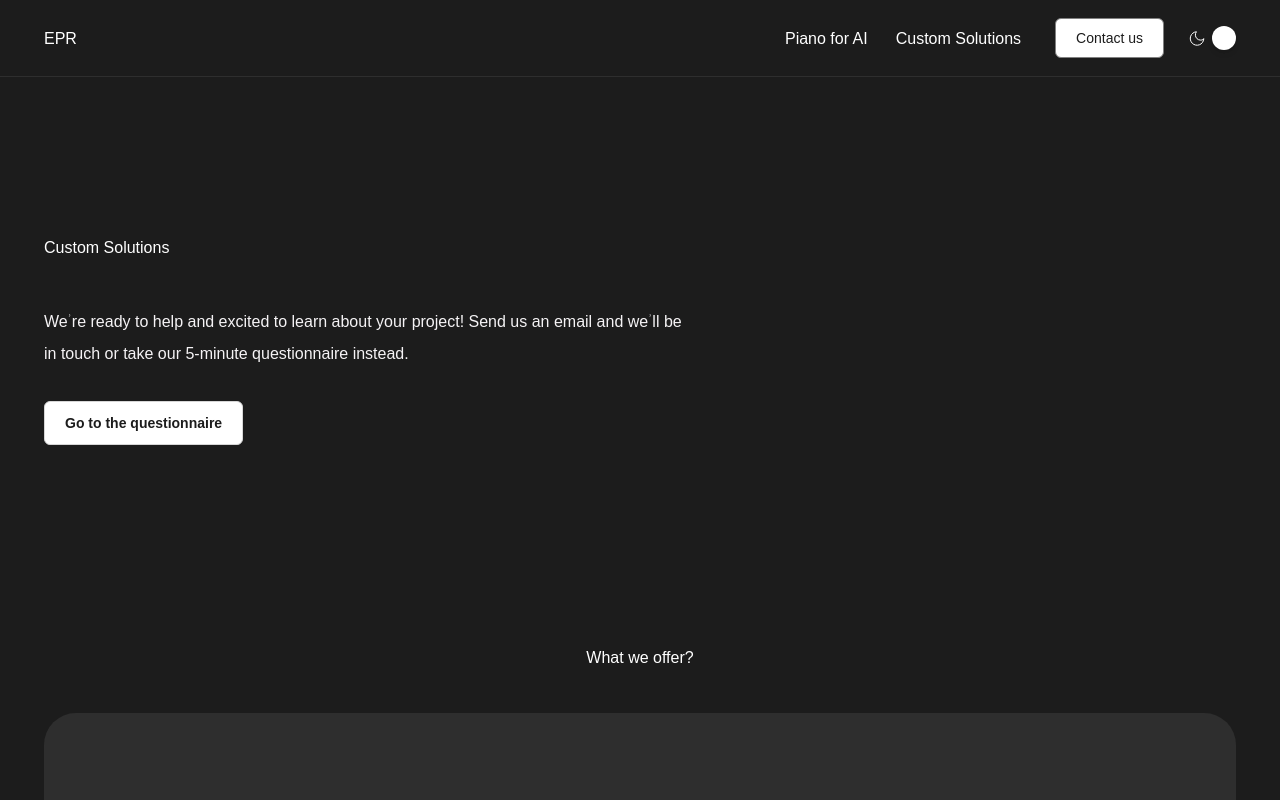
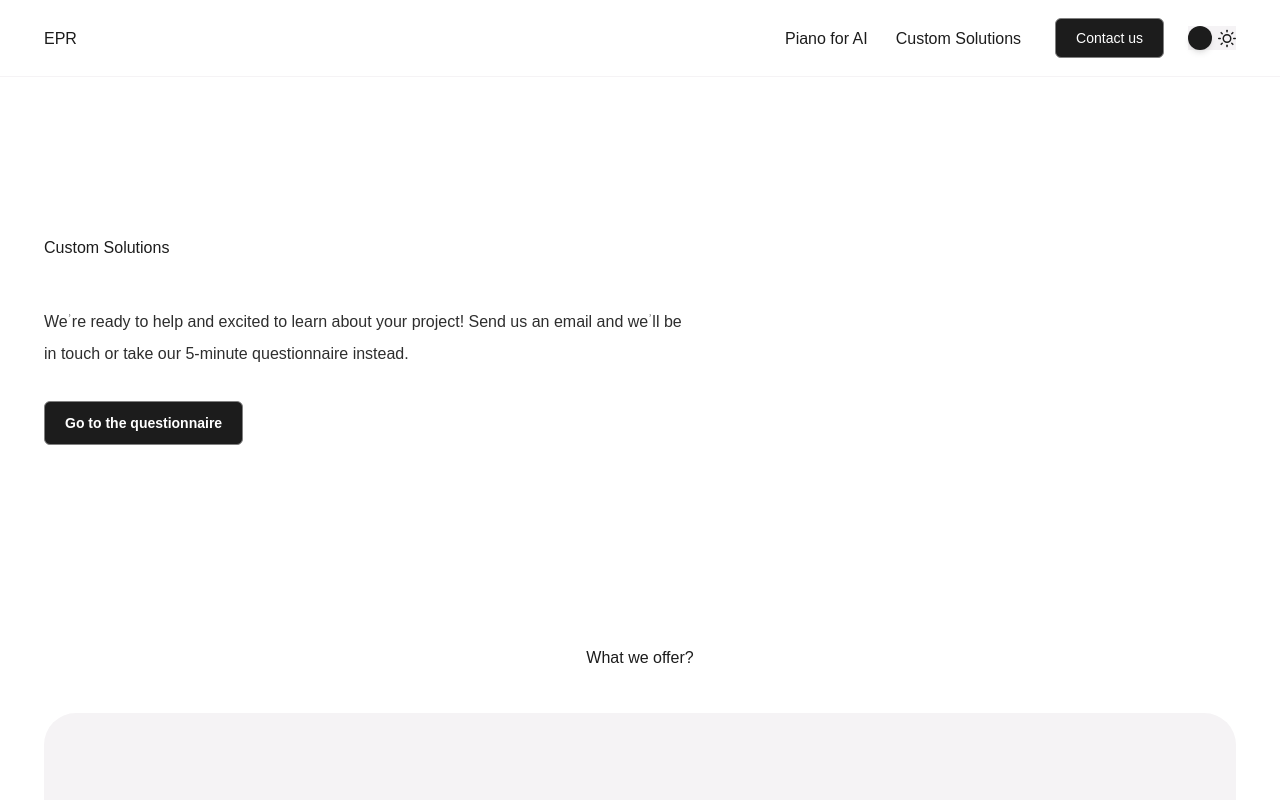
Before and after one commit to Nospoko/epr-landing, a Next.js app in the folder algrtm/: page /customSolutions in a window 1280 px wide. Shown: the top 800 px of the page. Built offline with nearby package versions, Linux system fonts and the light colour scheme.

Commit message:
problem with localStorage solved and some styles corrected in RoundedRectangle

```diff
--- a/algrtm/src/components/SolutionsSection.js
+++ b/algrtm/src/components/SolutionsSection.js
@@ -7,7 +7,7 @@ const SolutionsSection = ({ version }) => {
   return (
     <section className="bg-neutralLight-neutral10 dark:bg-neutralDark-neutral90 w-full flex justify-center">
       <div className="pt-[5.88rem] pb-[5.88rem] md:pt-[7.75rem] md:pb-[7.75rem] flex flex-col justify-center items-center gap-11 max-w-[49.375rem]">
-        <h4 className="text-neutralLight-neutral100 h2SB xl:h2  justify-center items-center text-center">
+        <h4 className="text-neutralLight-neutral100 h2SB xl:h2 justify-center items-center text-center">
           {title}
         </h4>
         <div className=" flex gap-4 justify-center items-center">
--- a/algrtm/src/components/icons/Github.js
+++ b/algrtm/src/components/icons/Github.js
@@ -10,12 +10,12 @@ const Github = ({ color, className }) => {
       xmlns="http://www.w3.org/2000/svg"
       className={className}
     >
-      <g id="GitHub logo" clip-path="url(#clip0_385_6396)">
+      <g id="GitHub logo" clipPath="url(#clip0_385_6396)">
         <g id="XMLID_24_">
           <path
             id="XMLID_26_"
-            fill-rule="evenodd"
-            clip-rule="evenodd"
+            fillRule="evenodd"
+            clipRule="evenodd"
             d="M22.9482 0.542236C10.7967 0.542236 0.948242 10.3907 0.948242 22.5422C0.948242 32.2583 7.25262 40.504 15.9925 43.4208C17.089 43.6253 17.4989 42.9386 17.4989 42.3603C17.4989 41.8301 17.4749 40.1061 17.4749 38.2619C11.351 39.5879 10.0611 35.6701 10.0611 35.6701C9.06074 33.1263 7.61355 32.4517 7.61355 32.4517C5.61207 31.0896 7.75793 31.1136 7.75793 31.1136C9.96395 31.27 11.1336 33.3798 11.1336 33.3798C13.0981 36.7434 16.2812 35.7663 17.535 35.212C17.7275 33.7897 18.3068 32.8255 18.9332 32.2704C14.0511 31.7161 8.90348 29.8229 8.90348 21.3967C8.90348 18.9982 9.75941 17.0328 11.1696 15.4902C10.9402 14.9359 10.1934 12.6938 11.3862 9.66794C11.3862 9.66794 13.2304 9.07755 17.4379 11.9221C19.1979 11.44 21.0782 11.1865 22.9474 11.1865C24.8157 11.1985 26.6968 11.44 28.4568 11.9221C32.6523 9.07755 34.4965 9.66794 34.4965 9.66794C35.6902 12.6938 34.9425 14.9359 34.7131 15.4902C36.1233 17.0336 36.9793 18.9982 36.9793 21.3967C36.9793 29.8469 31.8316 31.7032 26.9375 32.2463C27.7212 32.9338 28.4319 34.2718 28.4319 36.3206C28.4319 39.2622 28.4079 41.6367 28.4079 42.3603C28.4079 42.9507 28.8057 43.6261 29.9143 43.4208C38.6559 40.504 44.9482 32.2704 44.9482 22.5422C44.9482 10.3907 35.0998 0.542236 22.9482 0.542236Z"
             fill={color}
             className="dark:fill-white"
--- a/algrtm/src/components/icons/Twitter.js
+++ b/algrtm/src/components/icons/Twitter.js
@@ -10,7 +10,7 @@ const Twitter = ({ color, className }) => {
       xmlns="http://www.w3.org/2000/svg"
       className={className}
     >
-      <g id="Twitter logo" clip-path="url(#clip0_385_6394)">
+      <g id="Twitter logo" clipPath="url(#clip0_385_6394)">
         <path
           id="Vector"
           d="M17.0026 43.7921C37.3402 43.7921 48.464 26.9424 48.464 12.3306C48.464 11.8519 48.464 11.3755 48.4318 10.899C50.5956 9.33445 52.4637 7.39714 53.9484 5.17779C51.9304 6.07203 49.7896 6.65849 47.5975 6.91758C49.9058 5.53572 51.6333 3.3623 52.4588 0.801787C50.2882 2.08972 47.9135 2.99738 45.4373 3.48558C43.7701 1.71289 41.5652 0.539069 39.1637 0.145767C36.7622 -0.247535 34.298 0.161605 32.1525 1.30987C30.0069 2.45814 28.2996 4.28153 27.2948 6.49786C26.2899 8.7142 26.0435 11.1999 26.5937 13.5704C22.1975 13.35 17.8968 12.2075 13.9708 10.2172C10.0447 8.22685 6.58116 5.43312 3.80487 2.01737C2.39087 4.45157 1.95776 7.33318 2.59374 10.0755C3.22971 12.8178 4.88695 15.2146 7.22803 16.778C5.4684 16.7258 3.74714 16.2511 2.2095 15.394V15.534C2.21017 18.087 3.09391 20.5611 4.71082 22.5367C6.32773 24.5124 8.57825 25.8679 11.0807 26.3734C9.45274 26.8173 7.74472 26.8822 6.08782 26.5631C6.79438 28.7602 8.16999 30.6815 10.0223 32.0583C11.8745 33.4352 14.1108 34.1987 16.4183 34.242C12.5028 37.3192 7.66594 38.9898 2.68592 38.9847C1.80615 38.983 0.927242 38.9297 0.0537109 38.8252C5.11042 42.0702 10.9942 43.7915 17.0026 43.7835"
--- a/algrtm/src/components/shared/RoundedRectangle.js
+++ b/algrtm/src/components/shared/RoundedRectangle.js
@@ -2,7 +2,7 @@ import React from "react";
 
 const RoundedRectangle = () => {
   return (
-    <div className="relative w-full h-[2rem] md:h-[6.25rem] bg-neutralLight-neutral10">
+    <div className="relative w-full h-[2rem] md:h-[6.25rem] bg-neutralLight-neutral10 dark:bg-neutralLight-neutral20">
       <div className="absolute bottom-0 left-0 w-full h-full bg-neutralLight-neutral100 dark:bg-neutralDark-neutral100 rounded-b-[5.875rem]"></div>
     </div>
   );
--- a/algrtm/src/components/shared/ThemeToggle.js
+++ b/algrtm/src/components/shared/ThemeToggle.js
@@ -3,14 +3,18 @@ import React, { useEffect, useState } from "react";
 import Image from "next/image";
 
 const ThemeToggle = () => {
-  const [darkMode, setDarkMode] = useState(true);
+  const isClient = typeof window !== "undefined"; // Sprawdzamy, czy kod jest wykonywany po stronie klienta
+  const [darkMode, setDarkMode] = useState(() => {
+    if (isClient) {
+      const theme = localStorage.getItem("theme");
+      return theme === "dark";
+    }
+    return false; // Domyślnie ustawiamy na false, jeśli kod jest wykonywany na serwerze
+  });
 
   useEffect(() => {
-    const theme = localStorage.getItem("theme");
-    if (theme === "dark") setDarkMode(true);
-  }, []);
-
-  useEffect(() => {
+    if (isClient) {
+      // Sprawdzamy, czy kod jest wykonywany po stronie klienta
       if (darkMode) {
         document.documentElement.classList.add("dark");
         localStorage.setItem("theme", "dark");
@@ -18,13 +22,18 @@ const ThemeToggle = () => {
         document.documentElement.classList.remove("dark");
         localStorage.setItem("theme", "light");
       }
-  }, [darkMode]);
+    }
+  }, [darkMode, isClient]);
+
+  const toggleDarkMode = () => {
+    setDarkMode(!darkMode);
+  };
 
   return (
     <div className="hidden md:flex items-center justify-center">
       <div
         className="toggleButton items-center justify-center hidden md:flex md:gap-1.5 dark:bg-neutralLight-neutral10 bg-neutralLight-neutral90 "
-        onClick={() => setDarkMode(!darkMode)}
+        onClick={toggleDarkMode}
       >
         {darkMode ? (
           <>
```
Lines whose indentation alone changed are shown as unchanged.
